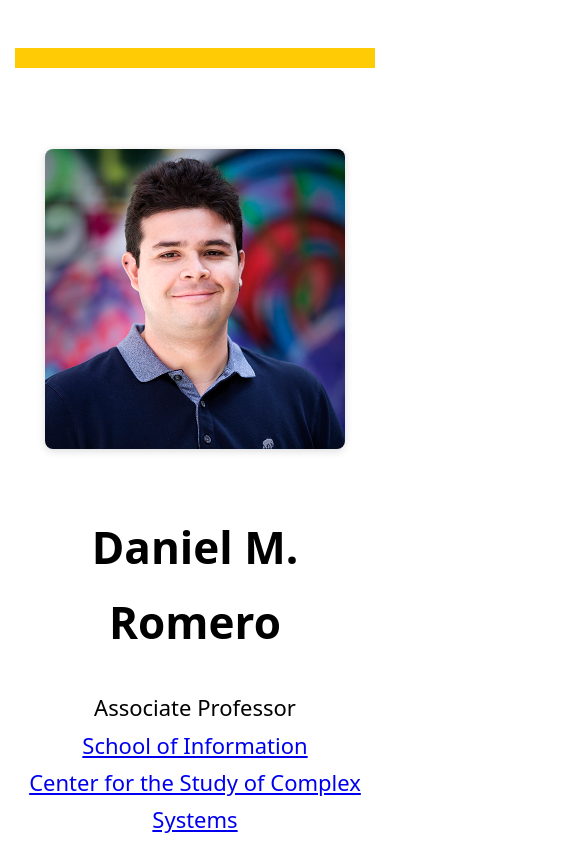
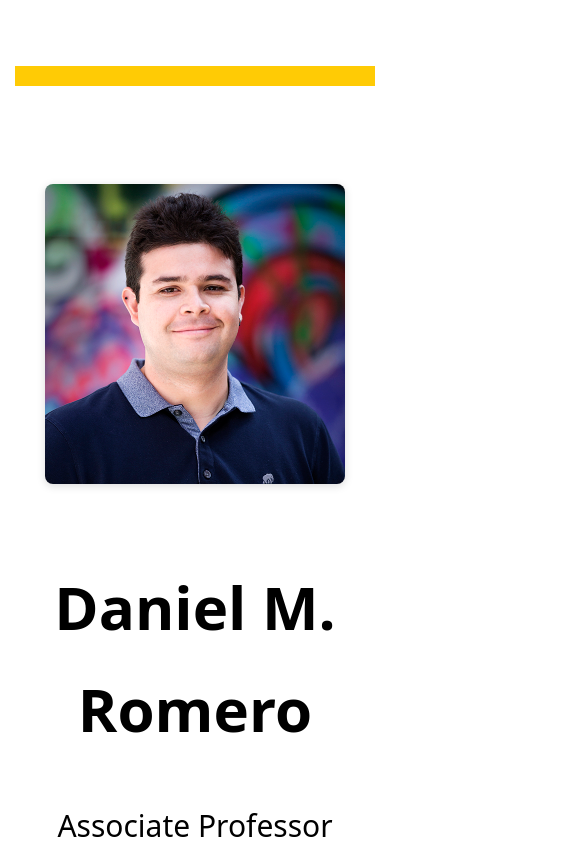
Before and after one commit to danielmromero/danielmromero.github.io, a plain HTML site: page index.html in a window 390 px wide. Shown: the top 844 px of the page, 585 px wide, since content can reach past the window. Drawn offline with Linux system fonts and the light colour scheme.

Commit message:
Add files via upload

```diff
--- a/index.html
+++ b/index.html
@@ -82,7 +82,7 @@
       html { font-size: 20px; }
     }
     @media (max-width: 768px) {
-      html { font-size: 22px; }
+      html { font-size: 30px; }
     }
   </style>
 
```
